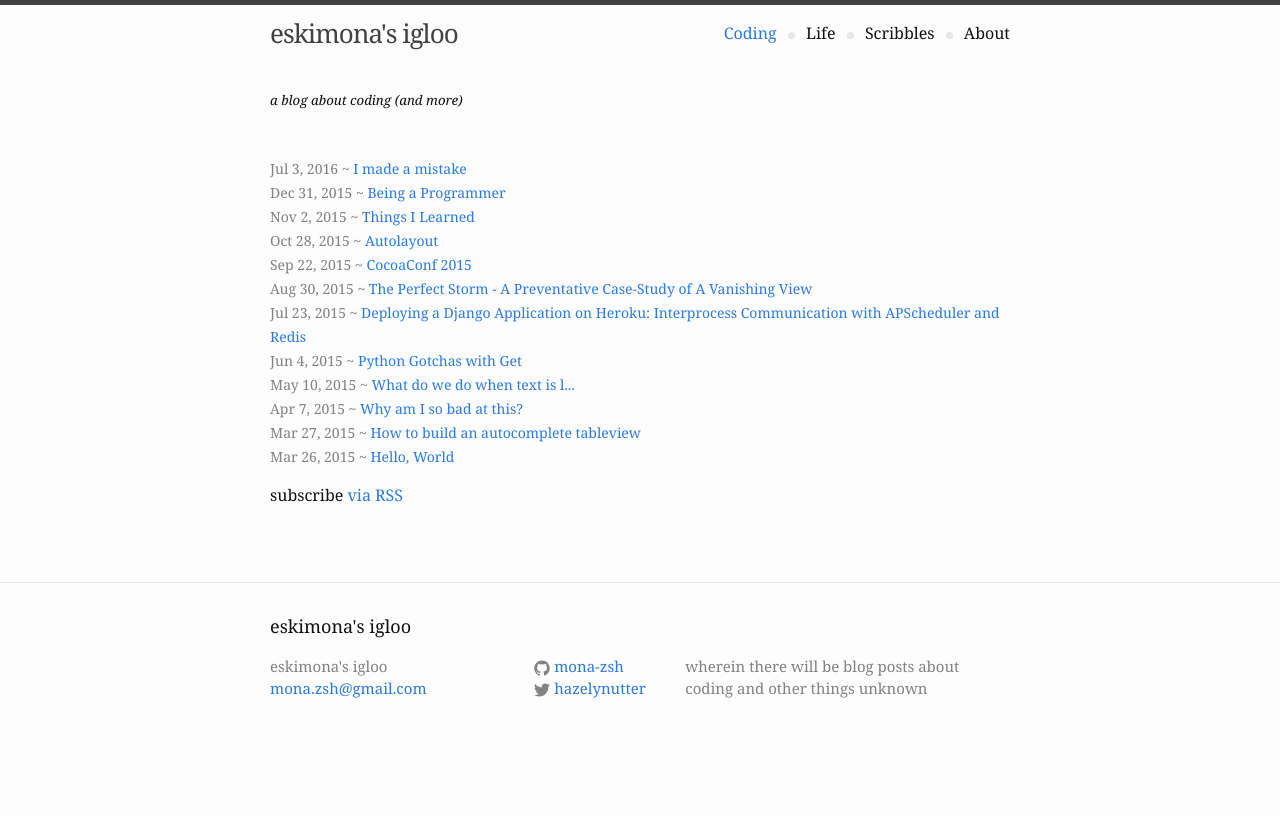
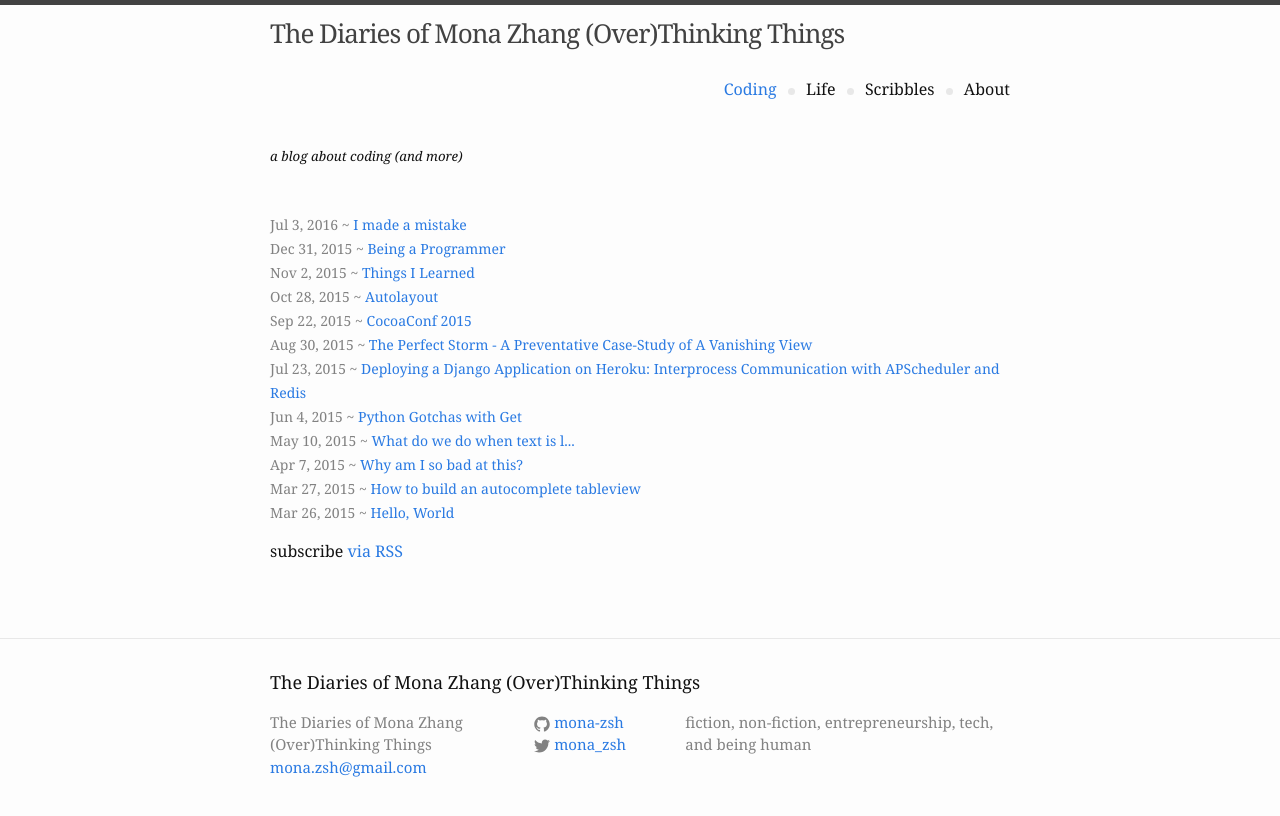
Before and after one commit to mona-zsh/blog, a Jekyll site: the page built from 01-index.html, in a window 1280 px wide. Shown: the top 816 px of the page. Built offline with Jekyll 4.4.1, drawn with Linux system fonts in a browser that asks for light colours.

Commit message:
Update the name of the blog

```diff
--- a/_config.yml
+++ b/_config.yml
@@ -1,11 +1,11 @@
 # Site settings
-title: eskimona's igloo
+title: The Diaries of Mona Zhang (Over)Thinking Things
 email: mona.zsh@gmail.com
 description: > # this means to ignore newlines until "baseurl:"
-  wherein there will be blog posts about coding and other things unknown
+  fiction, non-fiction, entrepreneurship, tech, and being human
 baseurl: ""
-url: "http://www.eskimona.com" # the base hostname & protocol for your site
-twitter_username: hazelynutter
+url: "http://www.monazsh.com" # the base hostname & protocol for your site
+twitter_username: mona_zsh
 github_username:  mona-zsh
 highlighter: rouge
 excerpt_separator: <!--more-->
```
